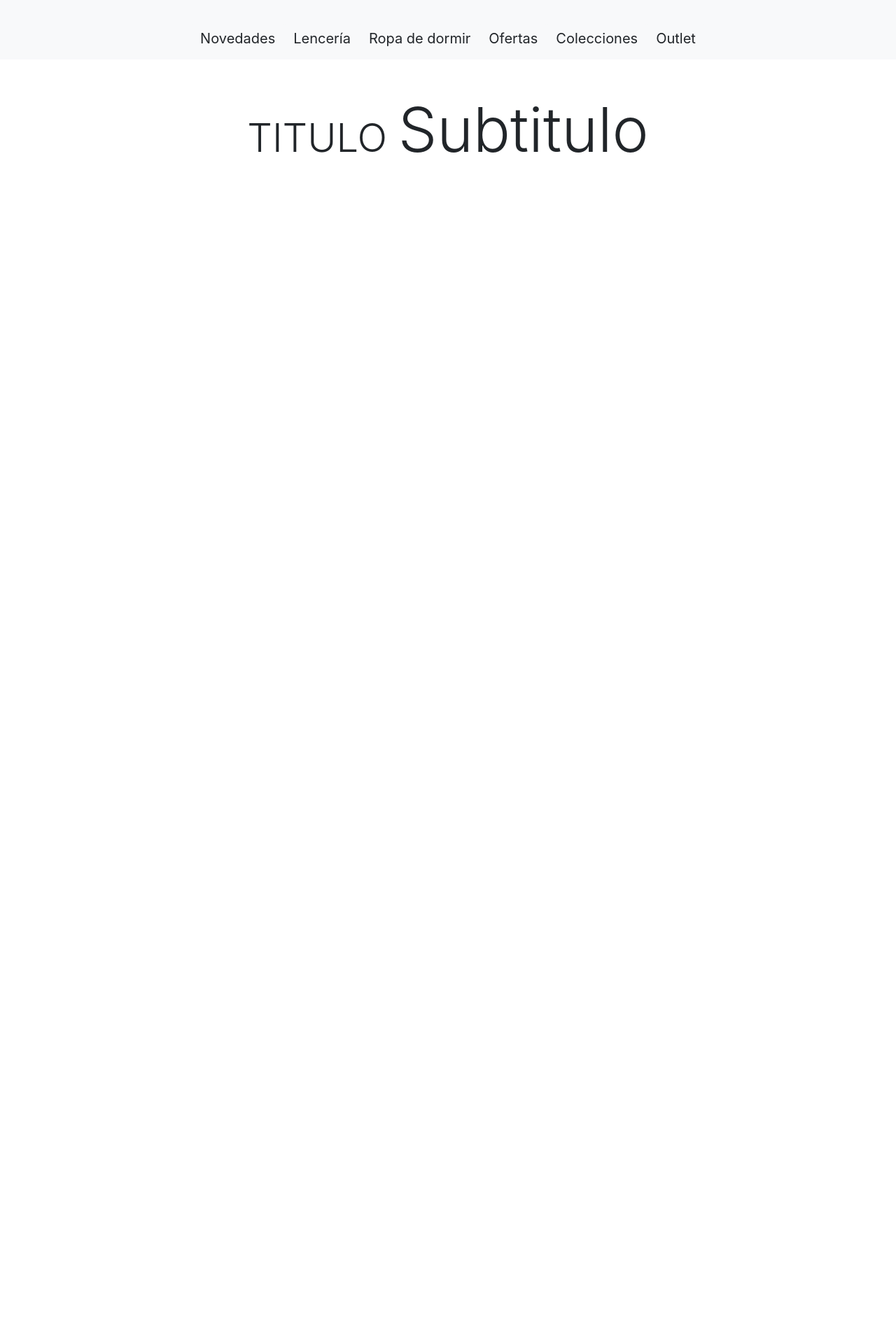
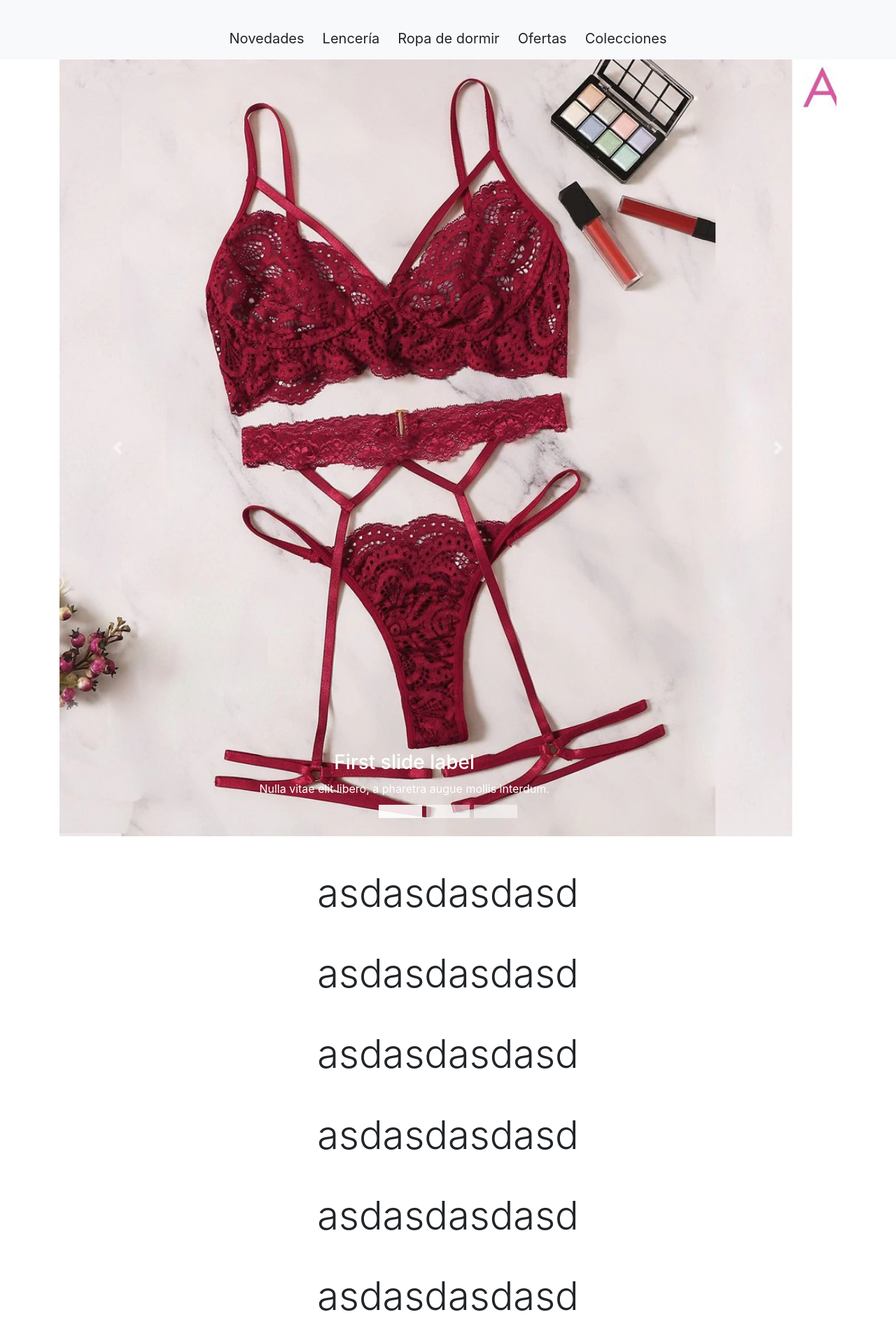
Before and after one commit to chinoaladino/frontzarapito, a React (Create React App) app: page / in a window 1280 px wide. Shown: the part 65-1967 px from the top of the page at 70% size. Before the commit the page ends 800 px from the top, so only its background shows below. Built offline with nearby package versions, Linux system fonts and the light colour scheme.

Commit message:
Update App.js

```diff
--- a/src/App.js
+++ b/src/App.js
@@ -1,16 +1,16 @@
 import React from 'react';
 import './App.css';
-import Collapsible from 'react-collapsible';
-import ReactDOM from 'react-dom';
+import 'bootstrap/dist/css/bootstrap.min.css';
+import { Carousel } from 'react-bootstrap';
 
 function App() {
 
   return (
 
     <div className="App">
-      <nav className="navbar navbar-expand-lg navbar-light bg-light" style={{ height: "90px", justifyContent:"center"}} >
+      <nav className="navbar navbar-expand-lg navbar-light bg-light" style={{ height: "90px", justifyContent: "center" }} >
         <div className="row">
-          <div className="col-4 col-md-4" style={{ marginRight:"110px" }} >
+          <div className="col-4 col-md-4" style={{ marginRight: "110px" }} >
             <div className="input-group" >
               <span className="input-group-prepend">
                 <div className="input-group-text bg-transparent border-right-0"><i className="fa fa-search" ></i></div>
@@ -24,16 +24,15 @@ function App() {
             </div>
           </div>
 
-        <div className="col-6 col-md-1" style={{ marginRight:"20px"  }}>
+          <div className="col-6 col-md-1" style={{ marginRight: "20px" }}>
             <h1 >Zarapito</h1>
 
           </div>
-        <div className="col-6 col-md-1" style={{ marginLeft:"190px"  }} >
+          <div className="col-6 col-md-1" style={{ marginLeft: "190px" }} >
             <div className="dropdown">
-            <a className="btn btn-secondary dropdown-toggle btn-light" href="#" role="button" id="dropdownMenuLink" data-toggle="dropdown" aria-haspopup="true" aria-expanded="false">
+              <a className="btn btn-secondary dropdown-toggle btn-light" href="/" role="button" id="dropdownMenuLink" data-toggle="dropdown" aria-haspopup="true" aria-expanded="false">
                 Iniciar Sesion
               </a>
-
               <div className="dropdown-menu" aria-labelledby="dropdownMenuLink">
                 <form className="px-4 py-3">
                   <div className="form-group">
@@ -55,8 +54,8 @@ function App() {
                   <button type="submit" className="btn btn-primary">Entrar</button>
                 </form>
                 <div className="dropdown-divider"></div>
-              <a className="dropdown-item" href="#">New around here? Sign up</a>
-              <a className="dropdown-item" href="#">Forgot password?</a>
+                <a href="/" className="dropdown-item" >New around here? Sign up</a>
+                <a href="/" className="dropdown-item" >Forgot password?</a>
               </div>
 
             </div>
@@ -69,7 +68,7 @@ function App() {
 
 
             <div className="dropdown">
-              <a className="btn btn-secondary  btn-light" href="#" role="button" id="dropdownMenuLink" data-toggle="dropdown" aria-haspopup="true" aria-expanded="false" style={{ fontSize: "20px" }}>
+              <a className="btn btn-secondary  btn-light" href="/" role="button" id="dropdownMenuLink" data-toggle="dropdown" aria-haspopup="true" aria-expanded="false" style={{ fontSize: "20px" }}>
                 Novedades
             </a>
 
@@ -78,7 +77,7 @@ function App() {
 
             </div>
             <div className="dropdown">
-              <a className="btn btn-secondary  btn-light" href="#" role="button" id="dropdownMenuLink" data-toggle="dropdown" aria-haspopup="true" aria-expanded="false" style={{ fontSize: "20px" }}>
+              <a className="btn btn-secondary  btn-light" href="/" role="button" id="dropdownMenuLink" data-toggle="dropdown" aria-haspopup="true" aria-expanded="false" style={{ fontSize: "20px" }}>
                 Lencería
             </a>
 
@@ -87,7 +86,7 @@ function App() {
 
             </div>
             <div className="dropdown">
-              <a className="btn btn-secondary  btn-light" href="#" role="button" id="dropdownMenuLink" data-toggle="dropdown" aria-haspopup="true" aria-expanded="false" style={{ fontSize: "20px" }}>
+              <a className="btn btn-secondary  btn-light" href="/" role="button" id="dropdownMenuLink" data-toggle="dropdown" aria-haspopup="true" aria-expanded="false" style={{ fontSize: "20px" }}>
                 Ropa de dormir
             </a>
 
@@ -96,7 +95,7 @@ function App() {
 
             </div>
             <div className="dropdown">
-              <a className="btn btn-secondary  btn-light" href="#" role="button" id="dropdownMenuLink" data-toggle="dropdown" aria-haspopup="true" aria-expanded="false" style={{ fontSize: "20px" }}>
+              <a className="btn btn-secondary  btn-light" href="/" role="button" id="dropdownMenuLink" data-toggle="dropdown" aria-haspopup="true" aria-expanded="false" style={{ fontSize: "20px" }}>
                 Ofertas
             </a>
 
@@ -105,17 +104,8 @@ function App() {
 
             </div>
             <div className="dropdown">
-              <a className="btn btn-secondary  btn-light" href="#" role="button" id="dropdownMenuLink" data-toggle="dropdown" aria-haspopup="true" aria-expanded="false" style={{ fontSize: "20px" }}>
+              <a className="btn btn-secondary  btn-light" href="/" role="button" id="dropdownMenuLink" data-toggle="dropdown" aria-haspopup="true" aria-expanded="false" style={{ fontSize: "20px" }}>
                 Colecciones
-            </a>
-
-              <div className="dropdown-menu" aria-labelledby="dropdownMenuLink">
-              </div>
-
-            </div>
-            <div className="dropdown">
-              <a className="btn btn-secondary btn-light" href="#" role="button" id="dropdownMenuLink" data-toggle="dropdown" aria-haspopup="true" aria-expanded="false" style={{ fontSize: "20px" }}>
-                Outlet
             </a>
 
               <div className="dropdown-menu" aria-labelledby="dropdownMenuLink">
@@ -125,13 +115,67 @@ function App() {
           </div>
         </div>
       </nav>
+      <div className="container">
+        <Carousel>
+          <Carousel.Item>
+            <img
+              className="d-block w-100"
+              src="/img/imagen1.webp"
+              alt="First slide"
+            />
+            <Carousel.Caption>
+              <h3>First slide label</h3>
+              <p>Nulla vitae elit libero, a pharetra augue mollis interdum.</p>
+            </Carousel.Caption>
+          </Carousel.Item>
+          <Carousel.Item>
+            <img
+              className="d-block w-100"
+              src="/img/imagen2.jpg"
+              alt="Third slide"
+            />
 
+            <Carousel.Caption>
+              <h3>Second slide label</h3>
+              <p>Lorem ipsum dolor sit amet, consectetur adipiscing elit.</p>
+            </Carousel.Caption>
+          </Carousel.Item>
+          <Carousel.Item>
+            <img
+              className="d-block w-100"
+              src="/img/imagen3.jpg"
+              alt="Third slide"
+            />
+
+            <Carousel.Caption>
+              <h3>Third slide label</h3>
+              <p>
+                Praesent commodo cursus magna, vel scelerisque nisl consectetur.
+            </p>
+            </Carousel.Caption>
+          </Carousel.Item>
+        </Carousel>
+      </div>
       <div className="container mt-5">
-        <span className="display-4">TITULO </span>
-        <span className="display-2">Subtitulo</span>
+        <p className="display-4">asdasdasdasd</p>
       </div>
+      <div className="container mt-5">
+        <p className="display-4">asdasdasdasd</p>
+      </div>
+      <div className="container mt-5">
+        <p className="display-4">asdasdasdasd</p>
+      </div>
+      <div className="container mt-5">
+        <p className="display-4">asdasdasdasd</p>
+      </div>
+      <div className="container mt-5">
+        <p className="display-4">asdasdasdasd</p>
+      </div><div className="container mt-5">
+        <p className="display-4">asdasdasdasd</p>
       </div>
 
+
+    </div>
   );
 
 
```
Lines whose indentation alone changed are shown as unchanged.
